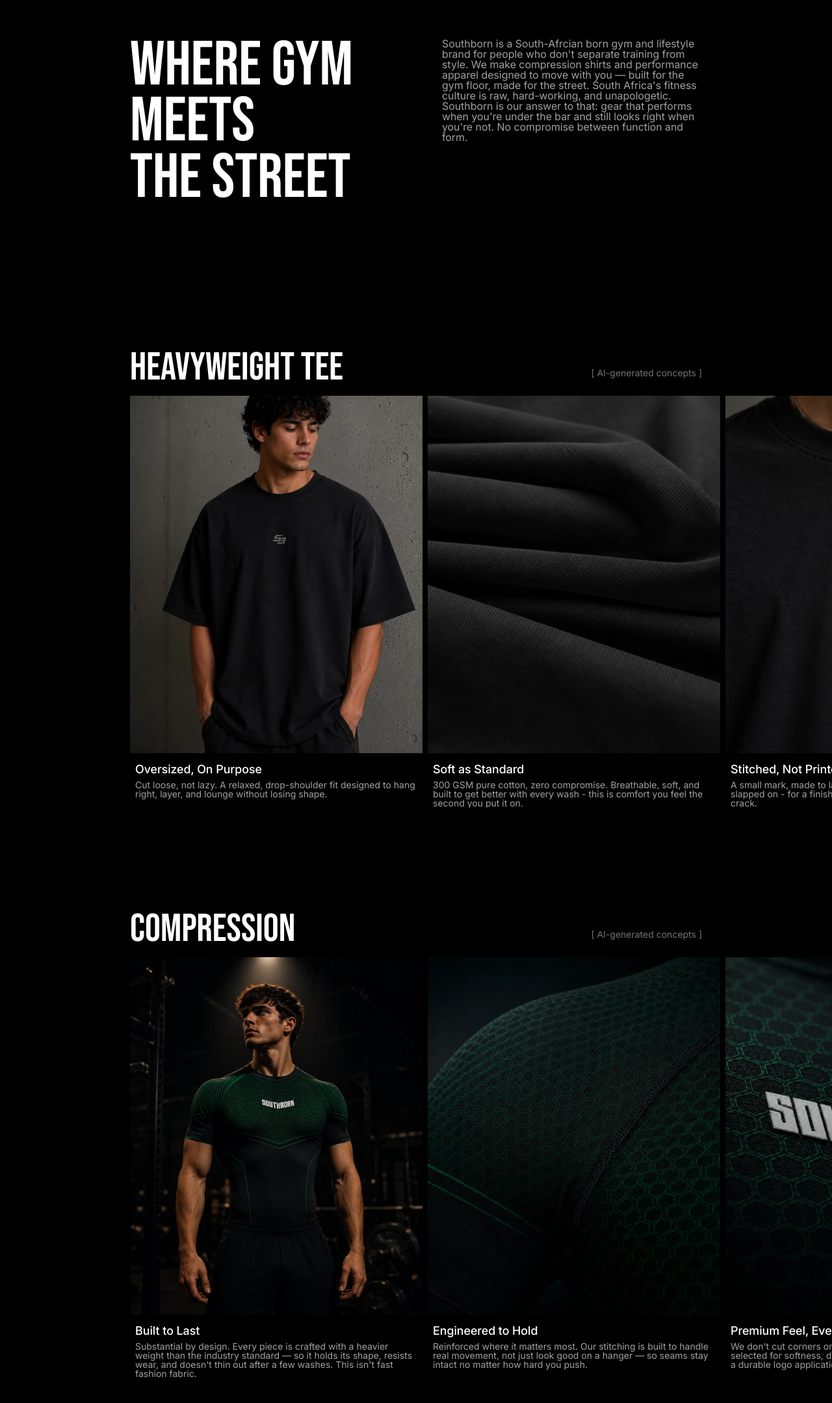
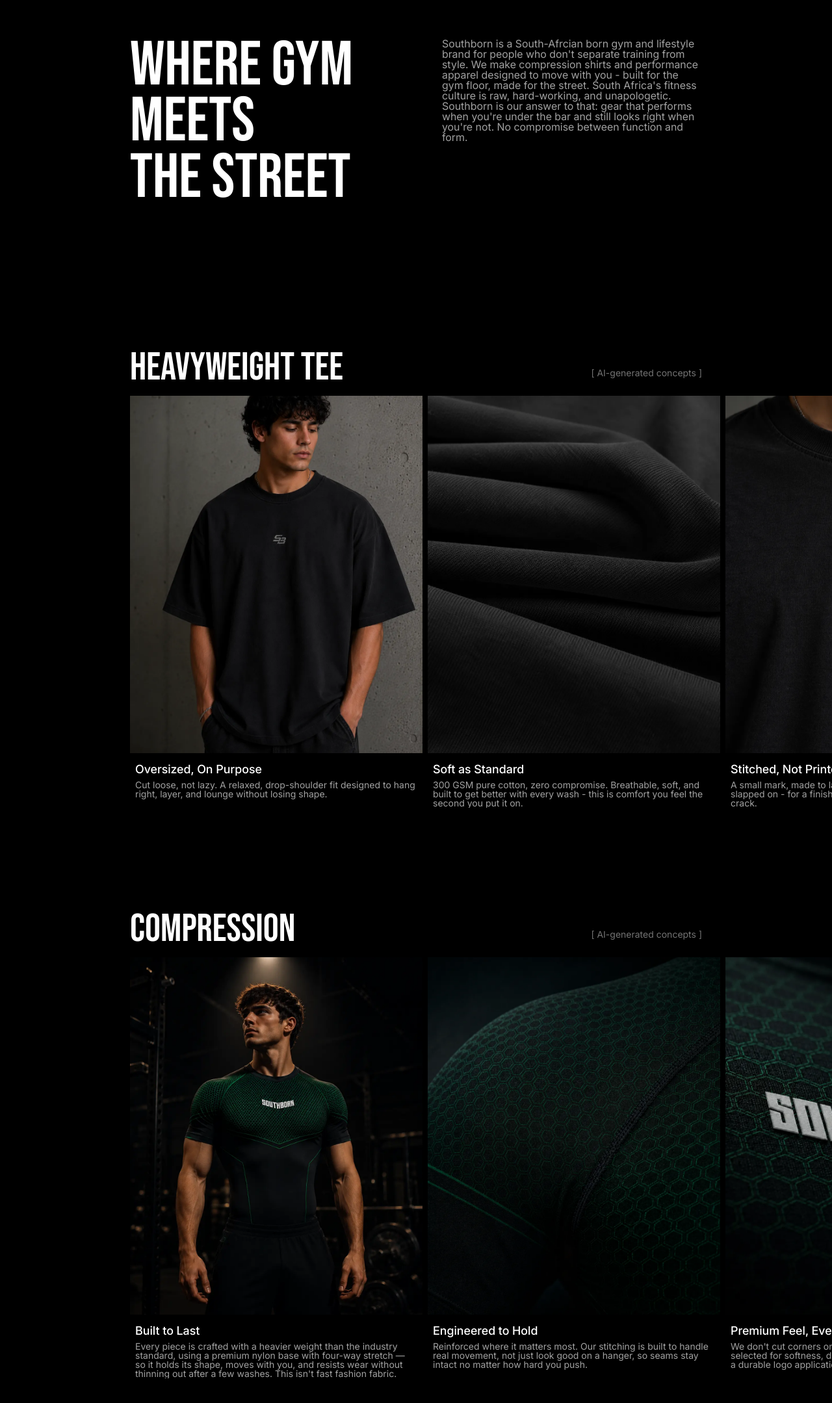
Before and after one commit to AlvaroP2003/southborn_landing, a Next.js app: page / in a window 1280 px wide. Shown: the part 1061-3220 px from the top of the page at 65% size. Built offline with nearby package versions, Linux system fonts and the light colour scheme.

Commit message:
Adjusted wording

```diff
--- a/sections/About.tsx
+++ b/sections/About.tsx
@@ -9,7 +9,7 @@
 
                 <div className="relative w-full lg:flex-1">
                     <p className="text-sm lg:text-base text-neutral-400">
-                        Southborn is a South-Afrcian born gym and lifestyle brand for people who don't separate training from style. We make compression shirts and performance apparel designed to move with you — built for the gym floor, made for the street.
+                        Southborn is a South-Afrcian born gym and lifestyle brand for people who don't separate training from style. We make compression shirts and performance apparel designed to move with you - built for the gym floor, made for the street.
                         South Africa's fitness culture is raw, hard-working, and unapologetic. Southborn is our answer to that: gear that performs when you're under the bar and still looks right when you're not. No compromise between function and form.
                     </p>
                 </div>
--- a/sections/Features.tsx
+++ b/sections/Features.tsx
@@ -32,15 +32,15 @@
      {
         heading: "Compression",
         features: [
-        {
+       {
             image: "/features/compression/1.webp",
             title: "Built to Last",
-            body: "Substantial by design. Every piece is crafted with a heavier weight than the industry standard — so it holds its shape, resists wear, and doesn't thin out after a few washes. This isn't fast fashion fabric."
+            body: "Every piece is crafted with a heavier weight than the industry standard, using a premium nylon base with four-way stretch — so it holds its shape, moves with you, and resists wear without thinning out after a few washes. This isn't fast fashion fabric."
         },
         {
             image: "/features/compression/2.webp",
             title: "Engineered to Hold",
-            body: "Reinforced where it matters most. Our stitching is built to handle real movement, not just look good on a hanger — so seams stay intact no matter how hard you push."
+            body: "Reinforced where it matters most. Our stitching is built to handle real movement, not just look good on a hanger, so seams stay intact no matter how hard you push."
         },
         {
             image: "/features/compression/3.webp",
```
